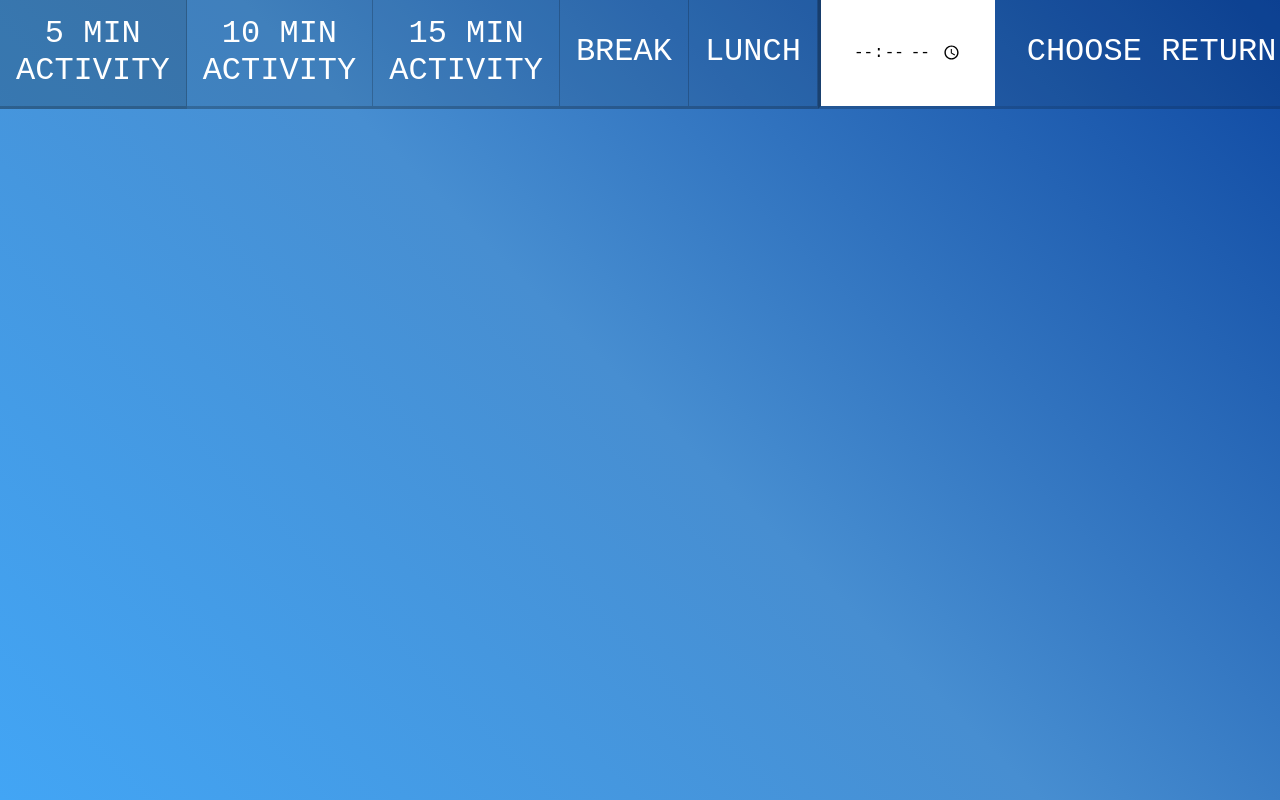
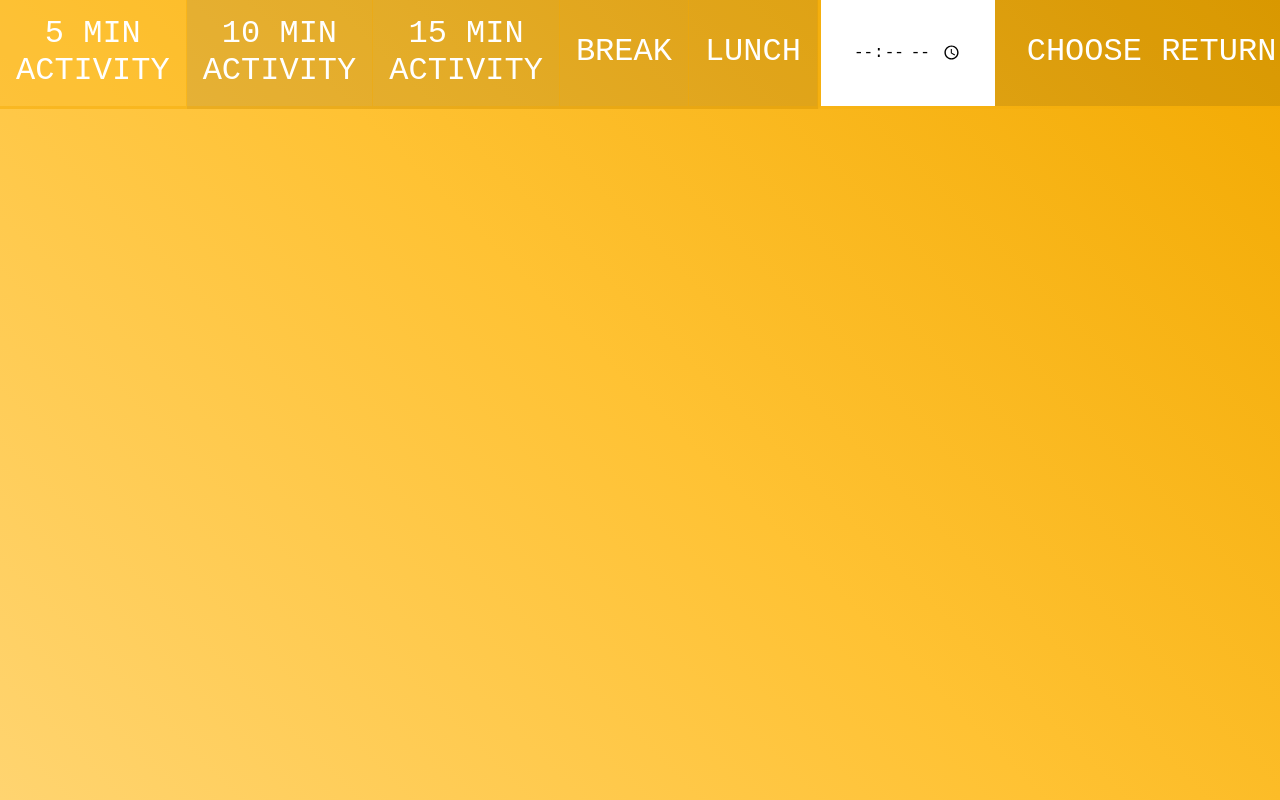
Before and after one commit to DTHutton/remote-training-tool, a website built with Parcel: page index.html in a window 1280 px wide. Shown: the top 800 px of the page. Built offline with nearby package versions, Linux system fonts and the light colour scheme.

Commit message:
updated css and .gitignore

```diff
--- a/css/timer.css
+++ b/css/timer.css
@@ -1,8 +1,8 @@
 html {
   box-sizing: border-box;
   font-size: 10px;
-  background: #8E24AA;
-  background: linear-gradient(45deg, #42a5f5 0%, #478ed1 50%, #0d47a1 100%);
+  background: #898D8D;
+  background: linear-gradient(45deg, #FFD470 0%, #FFC233 50%, #F2A900 100%);
 }
 
 *, *:before, *:after {
@@ -40,8 +40,8 @@ body {
 .timer__controls form {
   flex: 1;
   display: flex;
-  border-left: 3px solid rgba(0, 0, 0, 0.4);
-  border-bottom: 3px solid rgba(0, 0, 0, 0.2);
+  border-left: 3px solid rgba(242, 169, 0, 0.4);
+  border-bottom: 3px solid rgba(242, 169, 0, 0.2);
 }
 
 .timer__controls input {
@@ -58,15 +58,15 @@ body {
   font-size: 2rem;
   text-transform: uppercase;
   background: rgba(0, 0, 0, 0.1);
-  border-bottom: 3px solid rgba(0, 0, 0, 0.2);
-  border-right: 1px solid rgba(0, 0, 0, 0.2);
+  border-bottom: 3px solid rgba(242, 169, 0, 0.4);
+  border-right: 1px solid rgba(242, 169, 0, 0.4);
   padding: 1rem;
   font-family: 'Inconsolata', monospace;
 }
 
 .timer__button:hover,
 .timer__button:focus {
-  background: rgba(0, 0, 0, 0.2);
+  background: rgba(242, 169, 0, 0.2);
   outline: 0;
 }
 
```
Also changed, not shown: README.md, favicon.ico, 1 other file.
